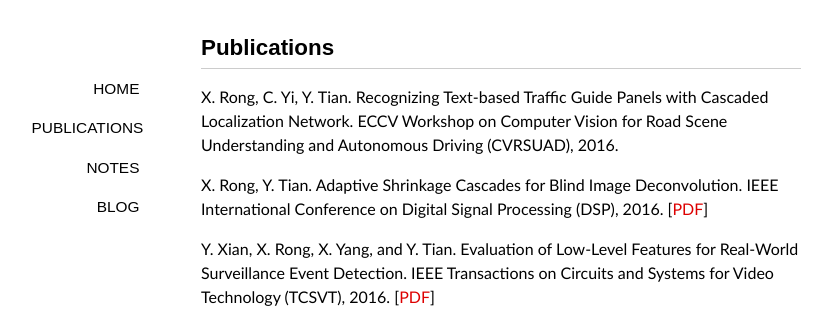
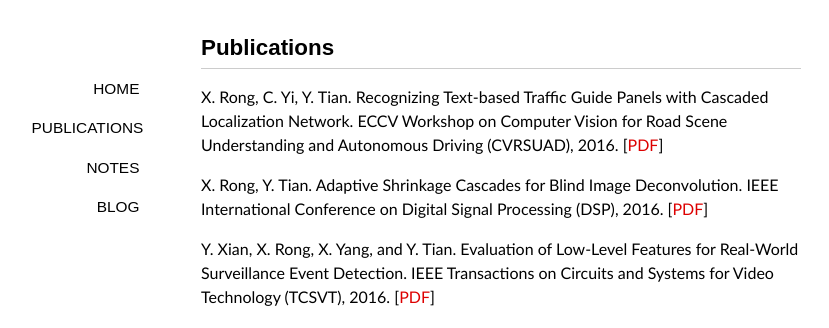
Before and after one commit to ionvision/ionvision.github.io.bk, a Jekyll site: the page built from publications/index.md, in a window 1280 px wide. Shown: the top 328 px of the page, without its empty margins (139-968 px from the left). Built offline with Jekyll 4.4.1, drawn with Linux system fonts in a browser that asks for light colours; nearby versions of some CDN libraries; some web fonts are replaced.

Commit message:
Add CVRSUAD16 paper pdf file

```diff
--- a/publications/index.md
+++ b/publications/index.md
@@ -5,6 +5,7 @@ comments: false
 ---
 
 X. Rong, C. Yi, Y. Tian. Recognizing Text-based Traffic Guide Panels with Cascaded Localization Network. ECCV Workshop on Computer Vision for Road Scene Understanding and Autonomous Driving (CVRSUAD), 2016.
+[[PDF](/publications/pdf/CVRSUAD16.pdf)]
 
 X. Rong, Y. Tian. Adaptive Shrinkage Cascades for Blind Image Deconvolution. IEEE International Conference on Digital Signal Processing (DSP), 2016.
 [[PDF](/publications/pdf/DSP16.pdf)]
```
Also changed, not shown: 1 other file.
